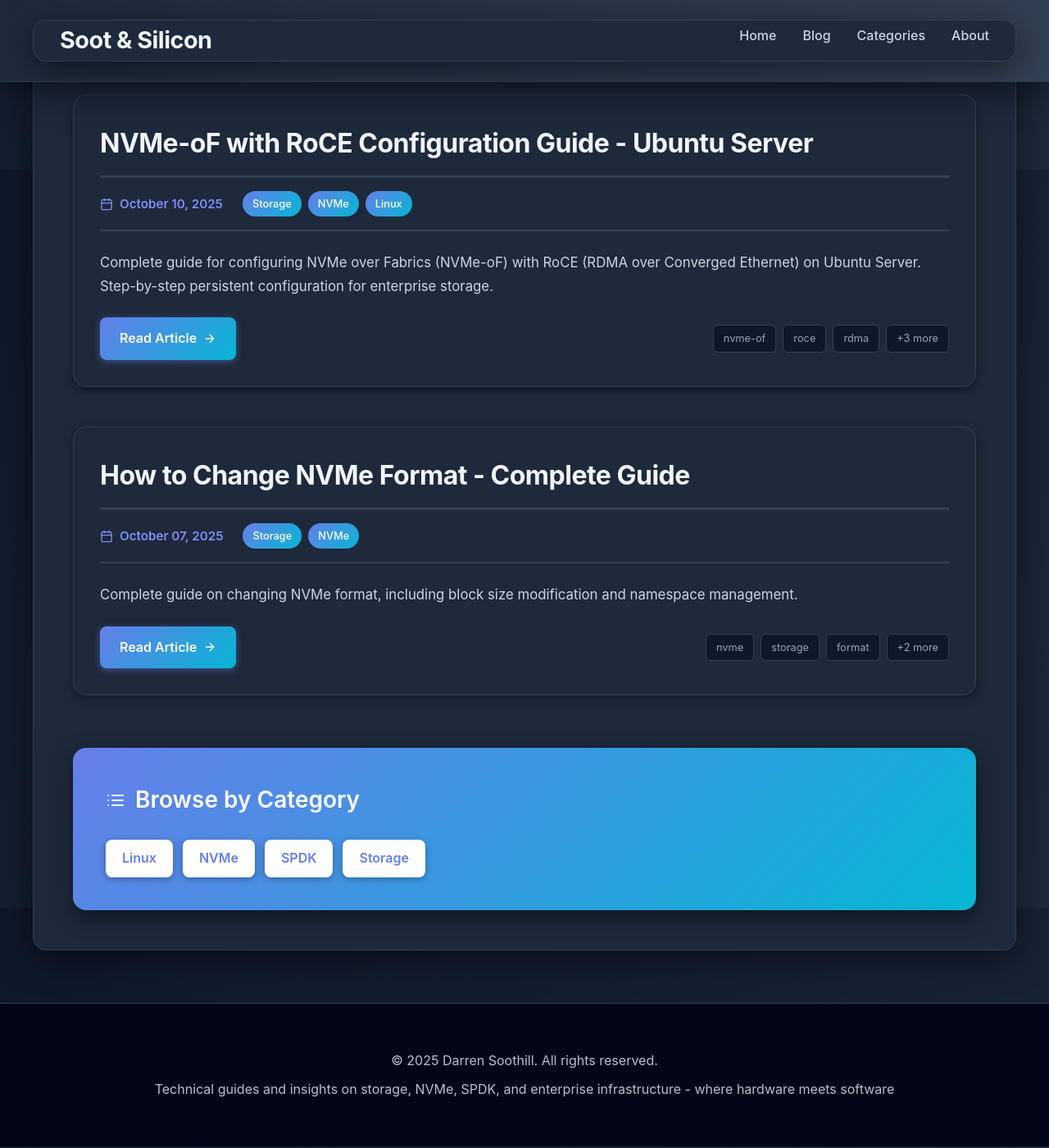
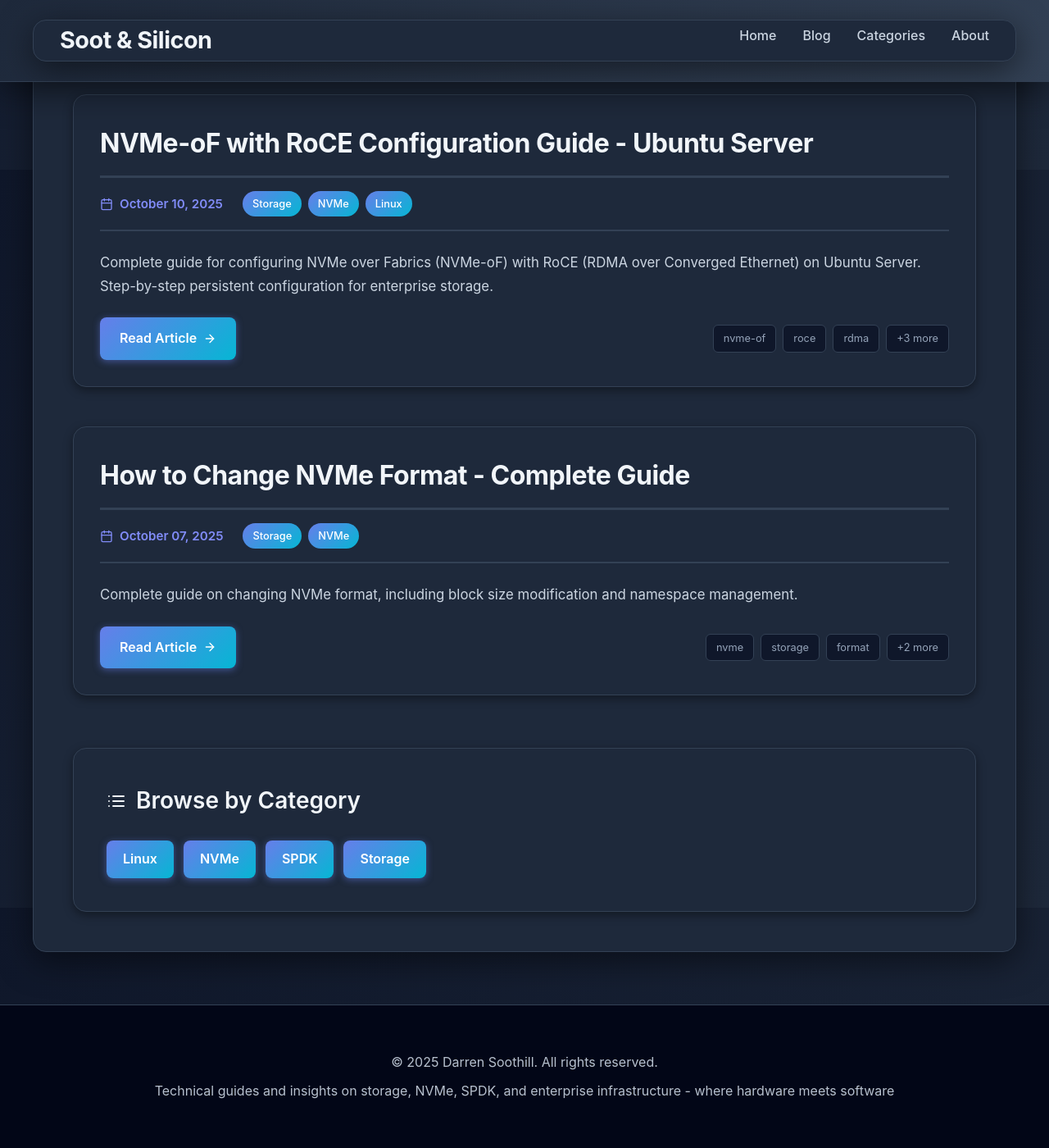
Before and after one commit to soothill/soothill.github.io, a Jekyll site: the page built from blog/index.html, in a window 1280 px wide and 1400 px high, scrolled down 693 px. Shown: the whole window at 82% size. Built offline with Jekyll 4.4.1, drawn with Linux system fonts in a browser that asks for light colours; the list of posts is cut into pages by our own code; comment, search, counter and statistics services are not loaded.

Commit message:
Latest Update

```diff
--- a/blog/index.html
+++ b/blog/index.html
@@ -110,8 +110,8 @@ description: Technical articles and guides on storage, NVMe, SPDK, and enterpris
     {% endif %}
 
     <!-- Categories/Archive -->
-    <aside style="margin-top: 4rem; padding: 2.5rem; background: linear-gradient(135deg, #667eea 0%, #06b6d4 100%); border-radius: 16px; box-shadow: 0 8px 24px rgba(0, 0, 0, 0.5);">
-        <h3 style="margin-top: 0; color: white; font-size: 1.75rem; margin-bottom: 1.5rem; display: flex; align-items: center; gap: 0.75rem;">
+    <aside style="margin-top: 4rem; padding: 2.5rem; background: #1e293b; border-radius: 16px; box-shadow: 0 4px 12px rgba(0, 0, 0, 0.4); border: 1px solid #334155;">
+        <h3 style="margin-top: 0; color: #f1f5f9; font-size: 1.75rem; margin-bottom: 1.5rem; display: flex; align-items: center; gap: 0.75rem;">
             <svg width="24" height="24" viewBox="0 0 24 24" fill="none" stroke="currentColor" stroke-width="2" stroke-linecap="round" stroke-linejoin="round"><line x1="8" y1="6" x2="21" y2="6"></line><line x1="8" y1="12" x2="21" y2="12"></line><line x1="8" y1="18" x2="21" y2="18"></line><line x1="3" y1="6" x2="3.01" y2="6"></line><line x1="3" y1="12" x2="3.01" y2="12"></line><line x1="3" y1="18" x2="3.01" y2="18"></line></svg>
             Browse by Category
         </h3>
@@ -119,7 +119,7 @@ description: Technical articles and guides on storage, NVMe, SPDK, and enterpris
             {% assign categories = site.posts | map: 'categories' | join: ',' | split: ',' | uniq | sort %}
             {% for category in categories %}
                 {% if category != "" %}
-                <a href="{{ site.baseurl }}/categories/#{{ category | slugify }}" style="background: white; color: #667eea; padding: 0.6rem 1.25rem; border-radius: 8px; text-decoration: none; font-weight: 600; transition: all 0.3s ease; box-shadow: 0 2px 8px rgba(0, 0, 0, 0.3);">
+                <a href="{{ site.baseurl }}/categories/#{{ category | slugify }}" style="background: linear-gradient(135deg, #667eea, #06b6d4); color: white; padding: 0.6rem 1.25rem; border-radius: 8px; text-decoration: none; font-weight: 600; transition: all 0.3s ease; box-shadow: 0 2px 8px rgba(102, 126, 234, 0.5);">
                     {{ category }}
                 </a>
                 {% endif %}
@@ -129,8 +129,7 @@ description: Technical articles and guides on storage, NVMe, SPDK, and enterpris
     <style>
         aside a:hover {
             transform: translateY(-2px);
-            box-shadow: 0 4px 16px rgba(0, 0, 0, 0.5) !important;
-            background: #f1f5f9 !important;
+            box-shadow: 0 4px 16px rgba(102, 126, 234, 0.7) !important;
         }
     </style>
 </div>
```
